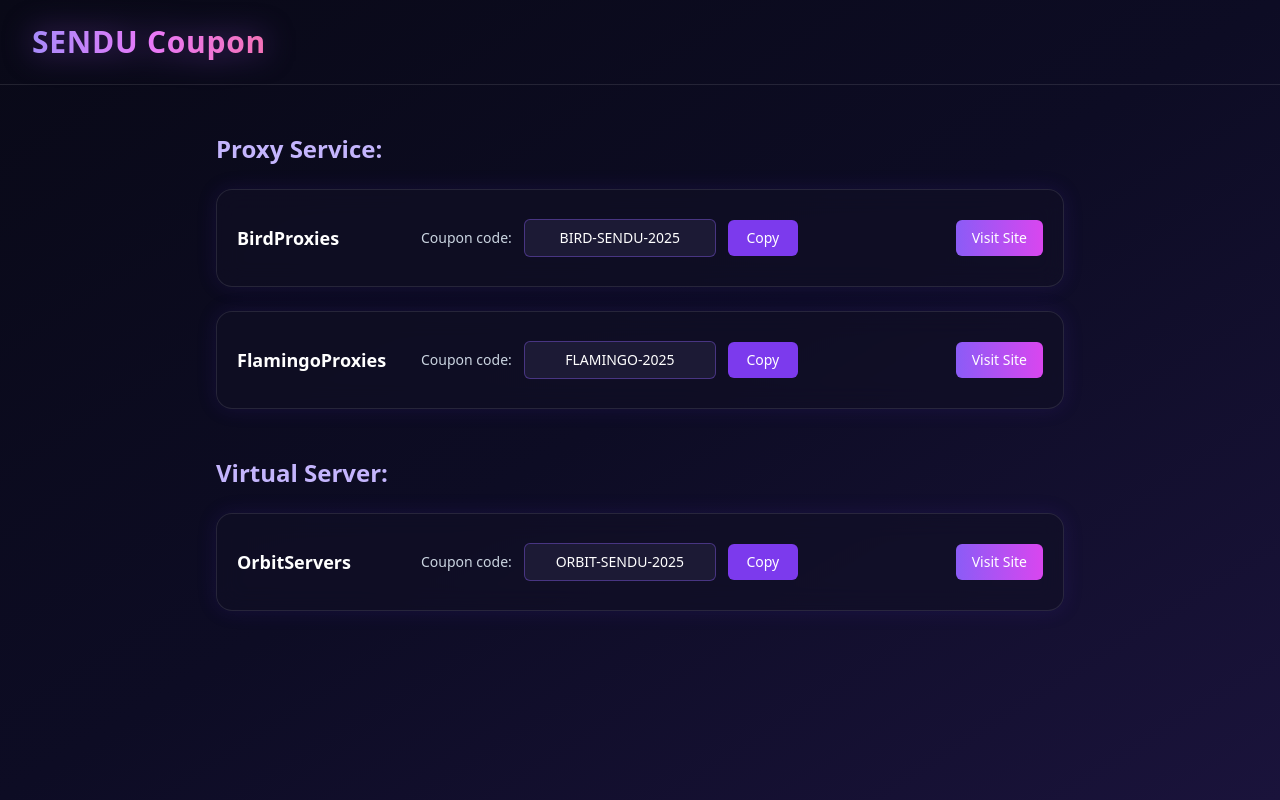
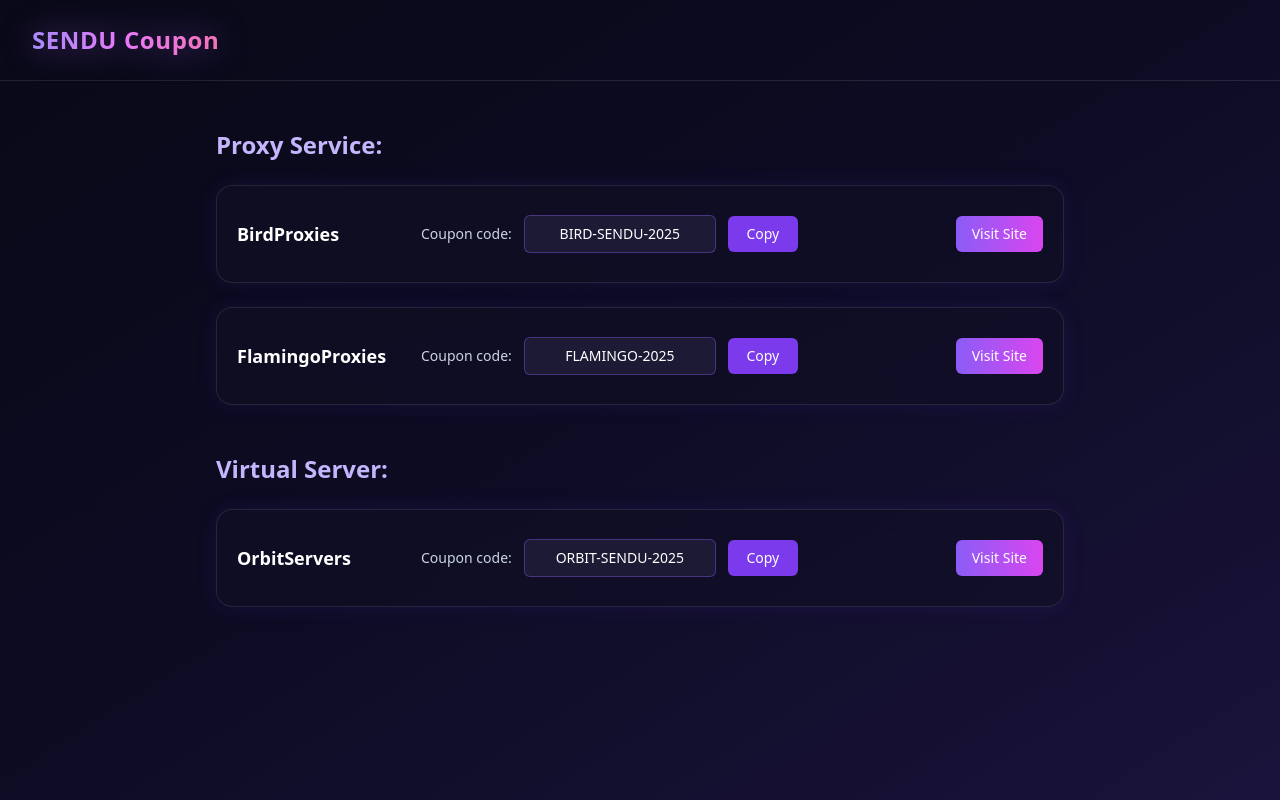
Before and after one commit to usuuythsyf6365-source/coupon-site, a Next.js app: page /page in a window 1280 px wide. Built offline with nearby package versions, Linux system fonts and the light colour scheme.

Commit message:
Update page

```diff
--- a/src/pages/page.tsx
+++ b/src/pages/page.tsx
@@ -40,7 +40,7 @@
         <div className="min-h-screen bg-gradient-to-br from-[#090917] via-[#0d0c24] to-[#1a133b] text-white font-sans">
             {/* Header */}
             <header className="border-b border-white/10 py-6 px-8 flex items-center gap-4">
-                <h1 className="text-3xl font-bold tracking-wide bg-gradient-to-r from-violet-400 via-fuchsia-400 to-pink-400 bg-clip-text text-transparent drop-shadow-[0_0_15px_rgba(168,85,247,0.5)]">
+                <h1 className="text-2xl font-bold tracking-wide bg-gradient-to-r from-violet-400 via-fuchsia-400 to-pink-400 bg-clip-text text-transparent drop-shadow-[0_0_15px_rgba(168,85,247,0.5)]">
                     SENDU Coupon
                 </h1>
             </header>
```
